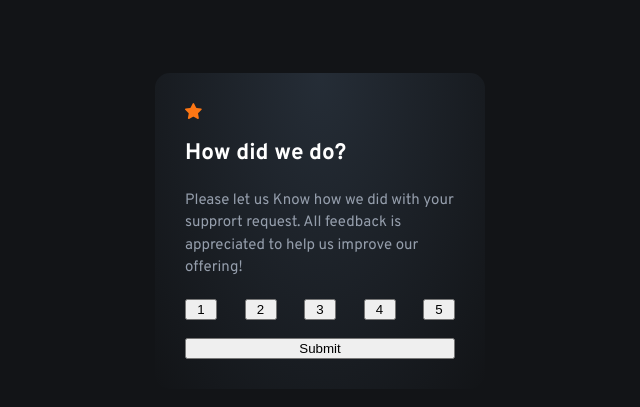
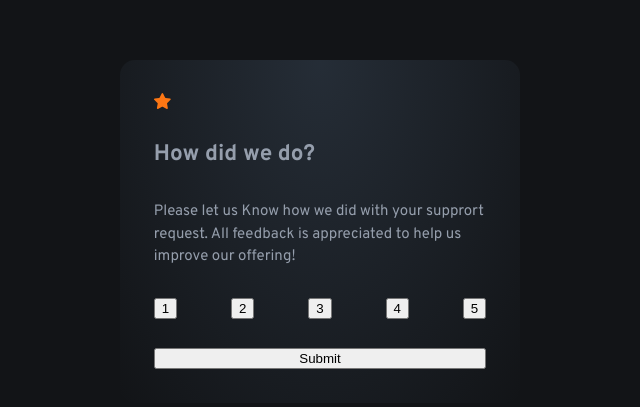
Before and after one commit to nivancheva/interactive-rating-component-react, a React (Create React App) app: page / in a window 1280 px wide. Shown: the part 169-576 px from the top of the page, without its empty margins (320-960 px from the left). Built offline with nearby package versions, Linux system fonts and the light colour scheme.

Commit message:
add button functionality

```diff
--- a/src/App.css
+++ b/src/App.css
@@ -8,22 +8,60 @@
 }
 
 .card {
-    width: 330px;
+    width: 400px;
     background: radial-gradient(farthest-corner at 50% 0px, var(--clr-blue), var(--clr-vd-blue));
-    padding: 2em;
-    gap: 1.25em;
+    padding: 2.25em;
+    gap: 1.9375em;
 
     border-radius: 1em;
 
     line-height: 1.5;
 }
+.card h1 {
+    color: var(--clr-white);
+    margin-bottom: .25em;
+}
 
-.card h2 {
+.buttons {
+    grid-template-columns: repeat(5, auto);
+    justify-content: space-between;
+}
+
+.btn-rating {
+    border: none;
+    width: 50px;
+    aspect-ratio: 1/1;
+    border-radius: 50%;
+    background-color: var(--clr-blue);
+    color: var(--clr-mid-grey);
+
+    display: grid;
+    place-content: center;
+}
+
+.btn-rating.selected {
+    background-color: var(--clr-orange);
     color: var(--clr-white);
 }
 
-.buttons {
-    grid-template-columns: repeat(5, 2rem);
-    justify-content: space-between;
-    gap: .5em;
+.rating:hover {
+    background-color: var(--clr-light-gray);
+    color: var(--clr-white);
+    cursor: pointer;
 }
+
+.btn-submit {
+    border: none;
+    background-color: var(--clr-orange);
+    color: var(--clr-white);
+    text-transform: uppercase;
+    letter-spacing: 2px;
+    padding: 1.125em;
+    border-radius: 100vw;
+}
+
+.btn-submit:hover {
+    background-color: var(--clr-white);
+    color: var(--clr-orange);
+    cursor: pointer;
+}
```
